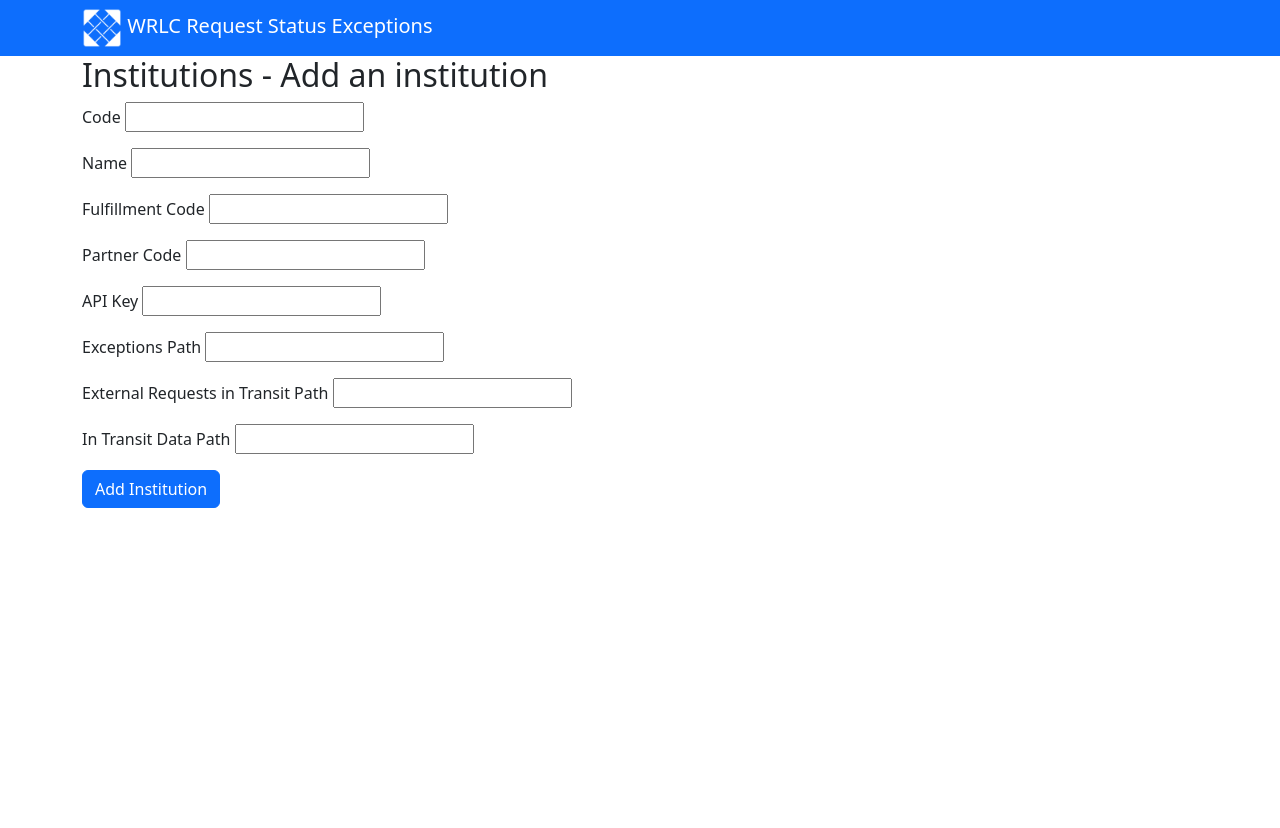
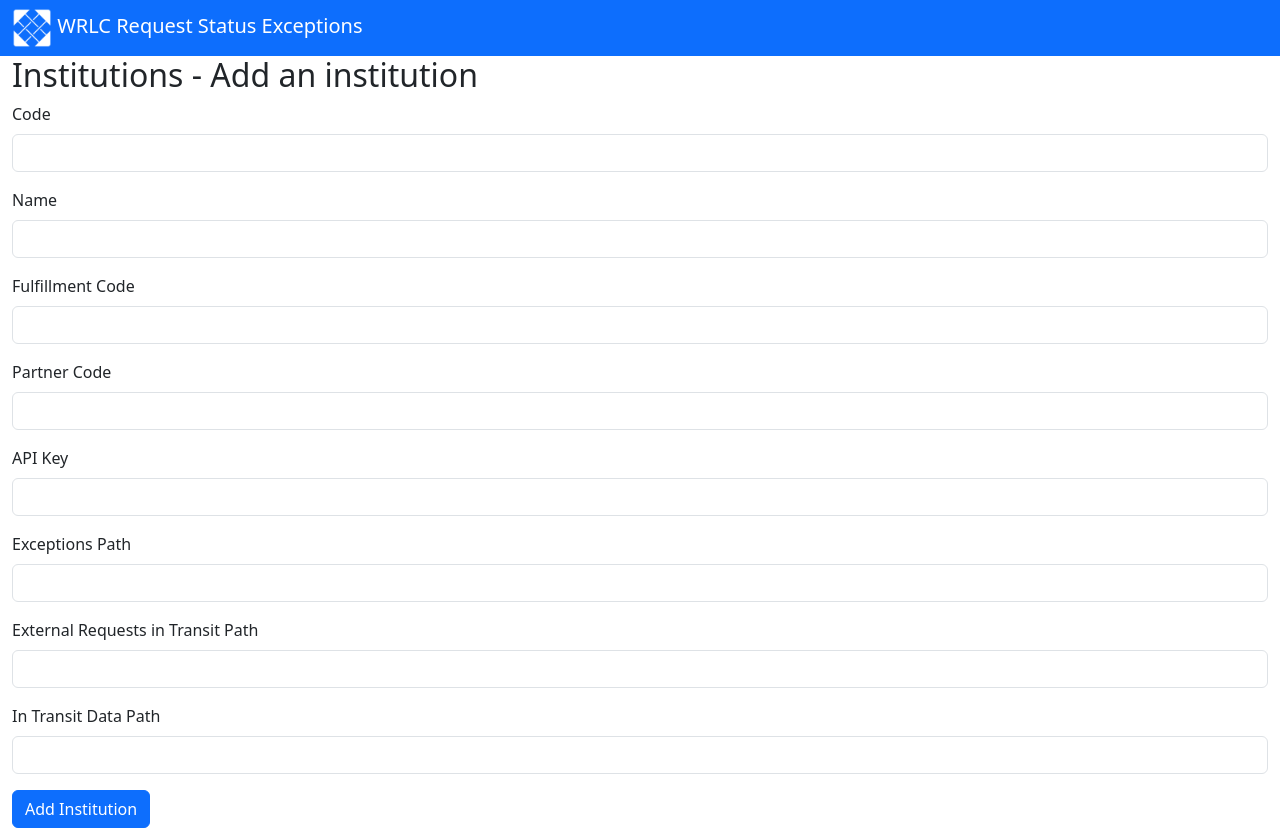
Before and after one commit to WRLC/request-exceptions-transit, a Flask app: page /add in a window 1280 px wide. Before the commit the page ends 508 px from the top, so only its background shows below. Run offline with Flask 3, Linux system fonts and the light colour scheme; parts of the project's set-up code (start-up, migrations or seed data) failed here and were passed over.

Commit message:
home page; form controls

```diff
--- a/app.py
+++ b/app.py
@@ -78,8 +78,8 @@ audit_log.addHandler(file_handler)  # add the file handler to the audit log
 # Home page
 @app.route('/')
 def hello_world():  # put application's code here
-    content = 'Hello World!'
-    return render_template('index.html', content=content)
+    institutions = db.session.execute(db.select(Institution).order_by(Institution.name)).scalars()
+    return render_template('index.html', institutions=institutions)
 
 
 # Add institution
--- a/templates/add_institution.html
+++ b/templates/add_institution.html
@@ -9,28 +9,36 @@
     <form method="post">
         {{ form.csrf_token }}
         <div class="mb-3">
-            {{ form.code.label }} {{ form.code }}
+            {{ form.code.label(class="form-label") }}
+            {{ form.code(class="form-control") }}
         </div>
         <div class="mb-3">
-            {{ form.name.label }} {{ form.name }}
+            {{ form.name.label(class="form-label") }}
+            {{ form.name(class="form-control") }}
         </div>
         <div class="mb-3">
-            {{ form.fulfillment_code.label }} {{ form.fulfillment_code }}
+            {{ form.fulfillment_code.label(class="form-label") }}
+            {{ form.fulfillment_code(class="form-control") }}
         </div>
         <div class="mb-3">
-            {{ form.partner_code.label }} {{ form.partner_code }}
+            {{ form.partner_code.label(class="form-label") }}
+            {{ form.partner_code(class="form-control") }}
         </div>
         <div class="mb-3">
-            {{ form.key.label }} {{ form.key }}
+            {{ form.key.label(class="form-label") }}
+            {{ form.key(class="form-control") }}
         </div>
         <div class="mb-3">
-            {{ form.exceptions.label }} {{ form.exceptions }}
+            {{ form.exceptions.label(class="form-label") }}
+            {{ form.exceptions(class="form-control") }}
         </div>
         <div class="mb-3">
-            {{ form.ext_requests_in_transit.label }} {{ form.ext_requests_in_transit }}
+            {{ form.ext_requests_in_transit.label(class="form-label") }}
+            {{ form.ext_requests_in_transit(class="form-control") }}
         </div>
         <div class="mb-3">
-            {{ form.in_transit_data.label }} {{ form.in_transit_data }}
+            {{ form.in_transit_data.label(class="form-label") }}
+            {{ form.in_transit_data(class="form-control") }}
         </div>
         <div class="actions">
             <input type="submit" value="Add Institution"  class="btn btn-primary" />
--- a/templates/base.html
+++ b/templates/base.html
@@ -10,7 +10,7 @@
 <body>
     <header class="header">
         <nav class="navbar navbar-expand-lg navbar-dark bg-primary">
-            <div class="container">
+            <div class="container-fluid">
                 <div class="collapse navbar-collapse" id="navbarText">
                     <ul class="navbar-nav mr-auto">
                         <li class="navbar-header">
@@ -24,7 +24,7 @@
             </div>
         </nav>
     </header>
-    <div class="container">
+    <div class="container-fluid">
         <div class="messages">
             {% with messages = get_flashed_messages() %}
                 {% if messages %}
```
Also changed, not shown: templates/edit_institution.html (+16 -8 lines), templates/index.html (+23 -1 lines), templates/institution.html (+9 -9 lines).
